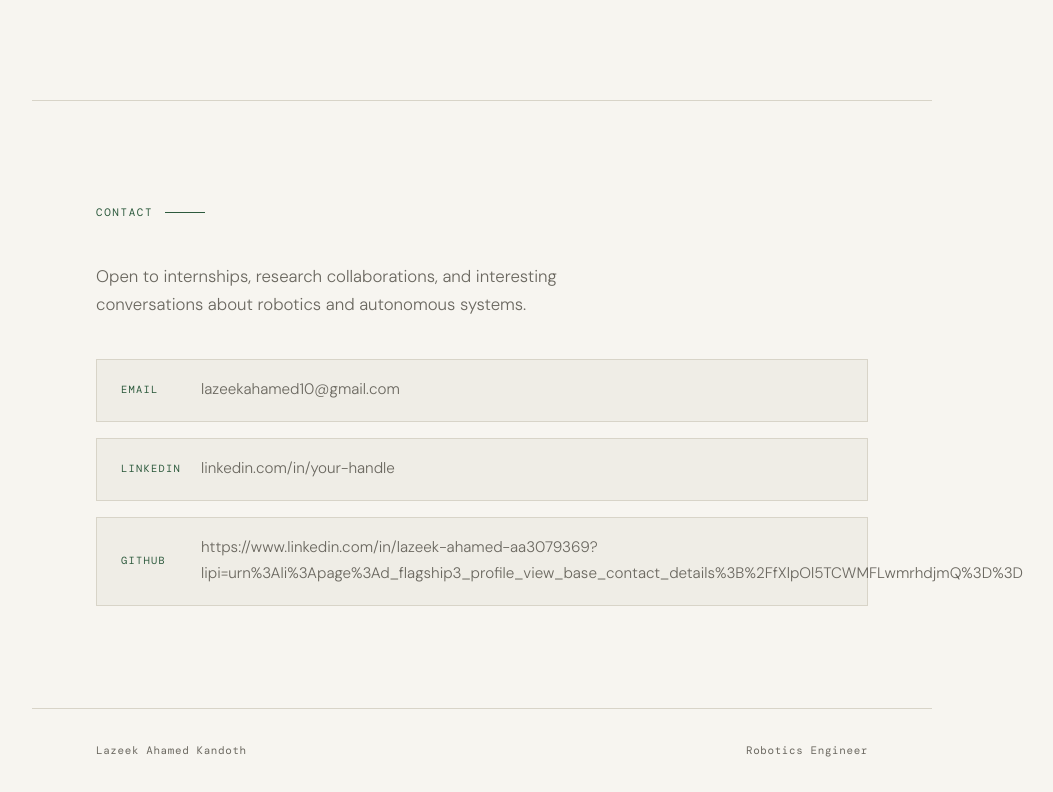
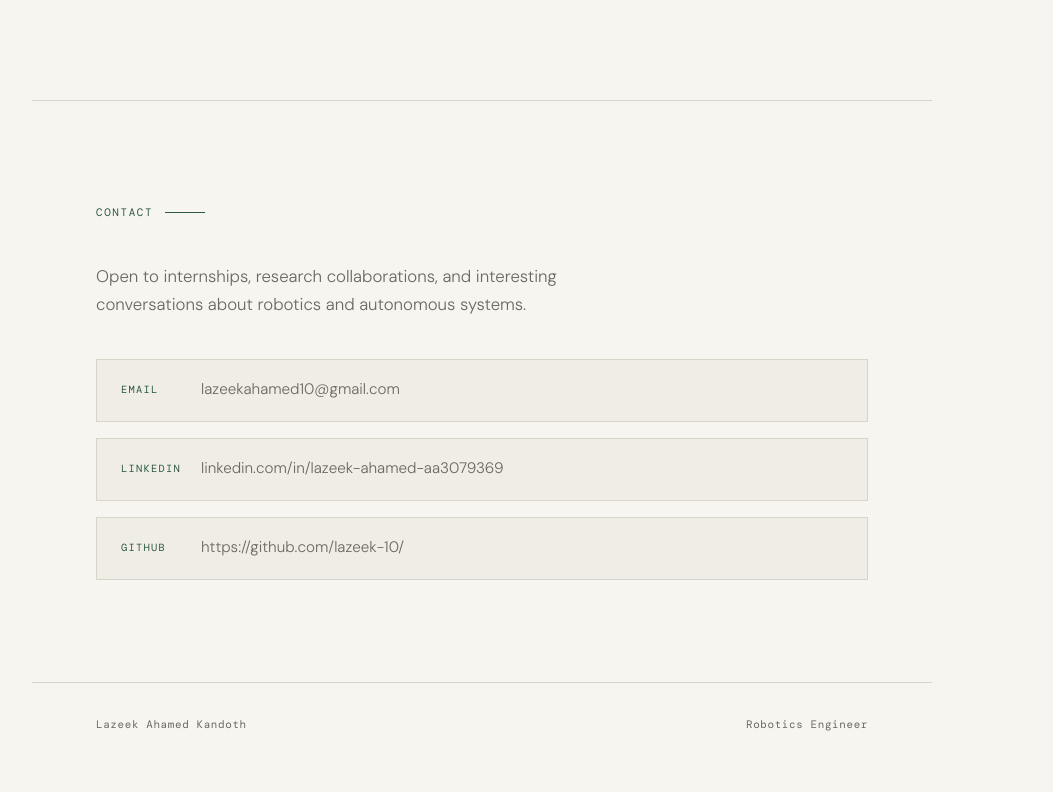
Before and after one commit to lazeek-10/portfolio, a plain HTML site: page index.html in a window 1280 px wide. Shown: the part 3094-3886 px from the top of the page, without its empty margins (158-1211 px from the left). After the commit the page ends 3860 px from the top, so only its background shows below. Drawn offline with nearby package versions, Linux system fonts and the light colour scheme; a web font is replaced by a local one.

Commit message:
Update index.html

```diff
--- a/index.html
+++ b/index.html
@@ -554,12 +554,12 @@
       <a class="contact-row" href="#" target="_blank">
         <!-- Replace # with your LinkedIn URL -->
         <span class="contact-row-label">LinkedIn</span>
-        <span class="contact-row-value">linkedin.com/in/your-handle</span>
+        <span class="contact-row-value">linkedin.com/in/lazeek-ahamed-aa3079369</span>
       </a>
       <a class="contact-row" href="#" target="_blank">
         <!-- Replace # with your GitHub URL -->
         <span class="contact-row-label">GitHub</span>
-        <span class="contact-row-value">https://www.linkedin.com/in/lazeek-ahamed-aa3079369?lipi=urn%3Ali%3Apage%3Ad_flagship3_profile_view_base_contact_details%3B%2FfXlpOl5TCWMFLwmrhdjmQ%3D%3D</span>
+        <span class="contact-row-value">https://github.com/lazeek-10/</span>
       </a>
     </div>
   </section>
```
